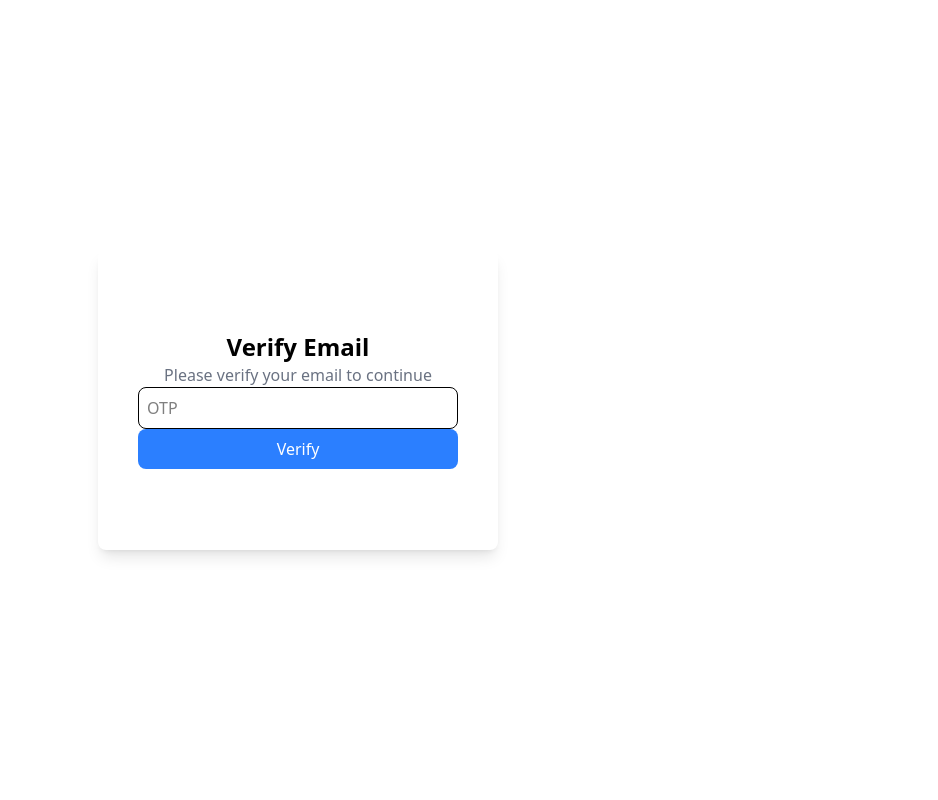
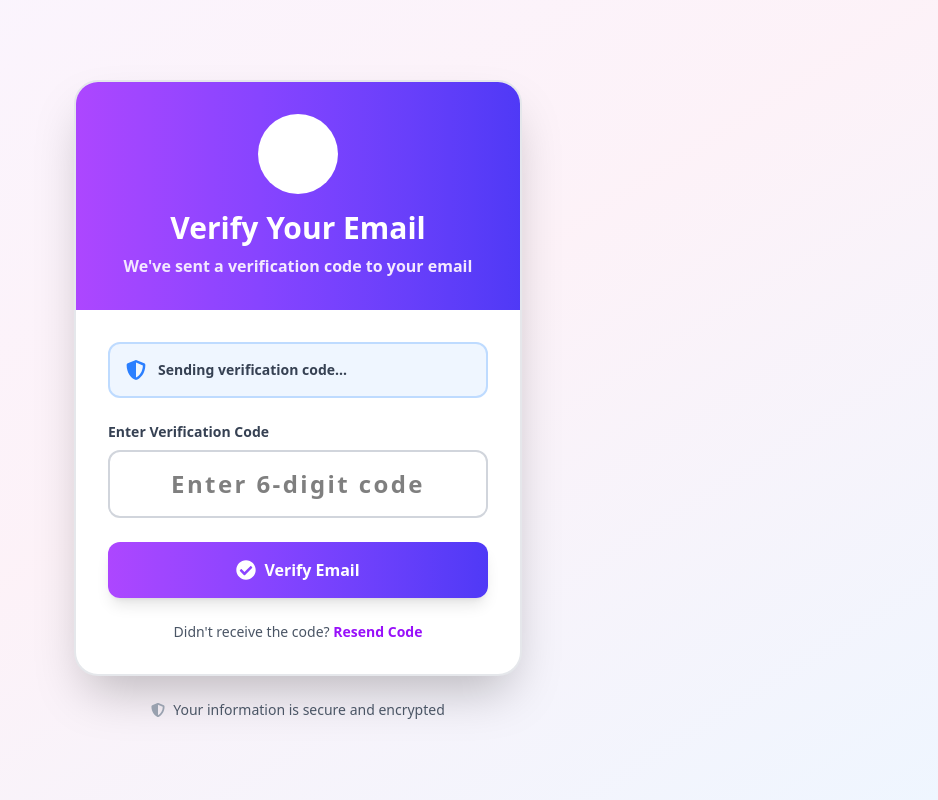
Before and after one commit to wikshitha/kv-audio-frontend, a React (Vite) app: page /verify-email in a window 1280 px wide. Shown: the whole page, without its empty margins (342-1280 px from the left). Built offline with nearby package versions, Linux system fonts and the light colour scheme; no server answers.

Commit message:
verifyemail page UI changed 🤩

```diff
--- a/src/pages/verifyEmail/verifyEmail.jsx
+++ b/src/pages/verifyEmail/verifyEmail.jsx
@@ -2,11 +2,16 @@ import axios from "axios";
 import { useEffect, useState } from "react";
 import toast from "react-hot-toast";
 import { useNavigate } from "react-router-dom";
+import { motion } from "framer-motion";
+import { FaEnvelopeOpen, FaShieldAlt, FaCheckCircle } from "react-icons/fa";
 
 export default function VerifyEmail() {
     const token =  localStorage.getItem("token");
     const[otp,setOtp] = useState("");
+    const[isLoading, setIsLoading] = useState(false);
+    const[otpSent, setOtpSent] = useState(false);
     const navigate = useNavigate();
+
     useEffect(()=>{
         axios.get(`${import.meta.env.VITE_BACKEND_URL}/api/users/sendOTP`,{
             headers:{
@@ -14,11 +19,21 @@ export default function VerifyEmail() {
             }
         }).then((res)=>{
             console.log(res)
+            setOtpSent(true);
+            toast.success("OTP sent to your email!");
         }).catch((err)=>{
             console.log(err)
+            toast.error("Failed to send OTP");
         })
-    })
+    },[token])
+
     function handleVerifyEmail() {
+        if(!otp || otp.length < 4) {
+            toast.error("Please enter a valid OTP");
+            return;
+        }
+
+        setIsLoading(true);
         axios.post(`${import.meta.env.VITE_BACKEND_URL}/api/users/verifyEmail`,{
             code :parseInt(otp)
         },{
@@ -27,22 +42,139 @@ export default function VerifyEmail() {
             }
     }).then((res)=>{
         console.log(res)
-        toast.success("Email Verified")
-        navigate("/")
+        toast.success("Email Verified Successfully!")
+        setTimeout(() => {
+            navigate("/")
+        }, 1000);
     }).catch((err)=>{
         console.log(err)
-        toast.error("Invalid OTP")
+        toast.error(err.response?.data?.message || "Invalid OTP")
+    }).finally(() => {
+        setIsLoading(false);
     })
     }
 
     return (
-        <div className="w-full h-screen flex justify-center items-center">
-            <div className="w-[400px] h-[300px] bg-white shadow-lg rounded-lg flex flex-col justify-center items-center">
-                <h1 className="text-2xl font-bold">Verify Email</h1>
-                <p className="text-gray-500">Please verify your email to continue</p>
-                <input type="number" placeholder="OTP" value={otp} onChange={(e)=>setOtp(e.target.value)} className="border p-2 rounded-lg w-[80%]"/>
-                <button onClick={handleVerifyEmail} className="bg-blue-500 text-white p-2 rounded-lg w-[80%]">Verify</button>
-            </div>
+        <div className="w-full min-h-screen flex justify-center items-center bg-gradient-to-br from-purple-50 via-pink-50 to-blue-50 p-4">
+            <motion.div
+                className="w-full max-w-md"
+                initial={{ opacity: 0, y: 20 }}
+                animate={{ opacity: 1, y: 0 }}
+                transition={{ duration: 0.5 }}
+            >
+                {/* Card */}
+                <div className="bg-white shadow-2xl rounded-3xl overflow-hidden border-2 border-gray-200">
+                    {/* Header with gradient */}
+                    <div className="bg-gradient-to-r from-purple-500 to-indigo-600 p-8 text-center">
+                        <motion.div
+                            initial={{ scale: 0 }}
+                            animate={{ scale: 1 }}
+                            transition={{ delay: 0.2, type: "spring", stiffness: 200 }}
+                            className="w-20 h-20 bg-white bg-opacity-20 rounded-full flex items-center justify-center mx-auto mb-4"
+                        >
+                            <FaEnvelopeOpen className="text-white text-4xl" />
+                        </motion.div>
+                        <h1 className="text-3xl font-black text-white mb-2">Verify Your Email</h1>
+                        <p className="text-purple-100 font-semibold">
+                            We've sent a verification code to your email
+                        </p>
+                    </div>
+
+                    {/* Body */}
+                    <div className="p-8">
+                        {/* Info Badge */}
+                        <motion.div
+                            className="mb-6 p-4 bg-blue-50 border-2 border-blue-200 rounded-xl"
+                            initial={{ x: -20, opacity: 0 }}
+                            animate={{ x: 0, opacity: 1 }}
+                            transition={{ delay: 0.3 }}
+                        >
+                            <div className="flex items-center gap-3">
+                                <FaShieldAlt className="text-blue-500 text-xl flex-shrink-0" />
+                                <p className="text-sm text-gray-700 font-semibold">
+                                    {otpSent
+                                        ? "Please check your email inbox for the verification code"
+                                        : "Sending verification code..."}
+                                </p>
+                            </div>
+                        </motion.div>
+
+                        {/* OTP Input */}
+                        <motion.div
+                            className="mb-6"
+                            initial={{ x: -20, opacity: 0 }}
+                            animate={{ x: 0, opacity: 1 }}
+                            transition={{ delay: 0.4 }}
+                        >
+                            <label className="block text-sm font-bold text-gray-700 mb-2">
+                                Enter Verification Code
+                            </label>
+                            <input
+                                type="text"
+                                placeholder="Enter 6-digit code"
+                                value={otp}
+                                onChange={(e)=>setOtp(e.target.value)}
+                                maxLength="6"
+                                className="w-full px-4 py-4 text-center text-2xl font-bold border-2 border-gray-300 rounded-xl focus:border-purple-500 focus:ring-4 focus:ring-purple-200 transition-all outline-none tracking-widest"
+                            />
+                        </motion.div>
+
+                        {/* Verify Button */}
+                        <motion.button
+                            onClick={handleVerifyEmail}
+                            disabled={isLoading || !otpSent}
+                            className="w-full px-6 py-4 bg-gradient-to-r from-purple-500 to-indigo-600 hover:from-purple-600 hover:to-indigo-700 text-white font-bold rounded-xl shadow-lg hover:shadow-xl transition-all duration-300 transform hover:scale-105 flex items-center justify-center gap-2 disabled:opacity-50 disabled:cursor-not-allowed disabled:hover:scale-100"
+                            initial={{ y: 20, opacity: 0 }}
+                            animate={{ y: 0, opacity: 1 }}
+                            transition={{ delay: 0.5 }}
+                            whileTap={{ scale: 0.95 }}
+                        >
+                            {isLoading ? (
+                                <>
+                                    <div className="w-5 h-5 border-3 border-white border-t-transparent rounded-full animate-spin"></div>
+                                    Verifying...
+                                </>
+                            ) : (
+                                <>
+                                    <FaCheckCircle className="text-xl" />
+                                    Verify Email
+                                </>
+                            )}
+                        </motion.button>
+
+                        {/* Help Text */}
+                        <motion.div
+                            className="mt-6 text-center"
+                            initial={{ opacity: 0 }}
+                            animate={{ opacity: 1 }}
+                            transition={{ delay: 0.6 }}
+                        >
+                            <p className="text-sm text-gray-600">
+                                Didn't receive the code?{" "}
+                                <button
+                                    onClick={() => window.location.reload()}
+                                    className="text-purple-600 font-bold hover:text-purple-700 hover:underline transition-colors"
+                                >
+                                    Resend Code
+                                </button>
+                            </p>
+                        </motion.div>
+                    </div>
+                </div>
+
+                {/* Bottom Info */}
+                <motion.div
+                    className="mt-6 text-center"
+                    initial={{ opacity: 0 }}
+                    animate={{ opacity: 1 }}
+                    transition={{ delay: 0.7 }}
+                >
+                    <p className="text-sm text-gray-600 flex items-center justify-center gap-2">
+                        <FaShieldAlt className="text-gray-400" />
+                        Your information is secure and encrypted
+                    </p>
+                </motion.div>
+            </motion.div>
         </div>
     )
 }
```
